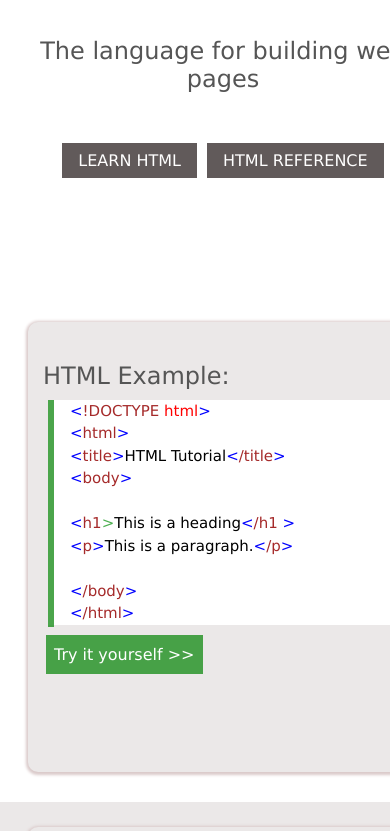
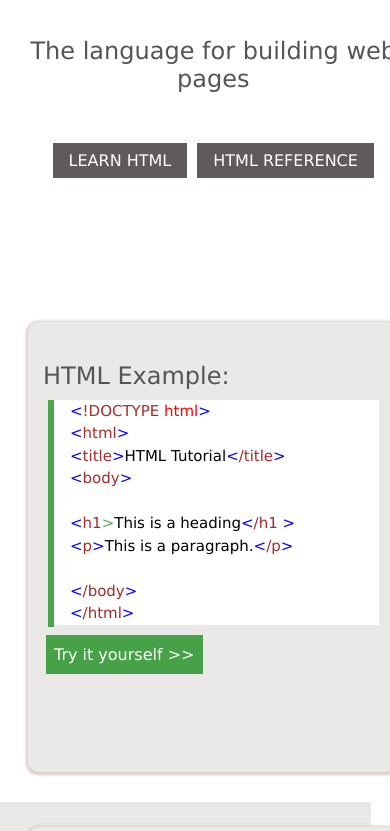
Before and after one commit to Bedr-eddine/M3school, a plain HTML site: page index.html in a window 390 px wide. Shown: the part 364-1195 px from the top of the page. Drawn offline with Linux system fonts and the light colour scheme; a web font is replaced by a local one.

Commit message:
modif css

```diff
--- a/style.css
+++ b/style.css
@@ -1,5 +1,7 @@
 body {
     margin:0;
+    box-sizing: border-box;
+    width:100%;
     font-family: Verdana, sans-serif;
 }
 
@@ -352,7 +354,7 @@ header.general {
         display: none;
     }
     div.main {
-        width: 100%;
+        width: 95%;
     }
 }
 
```
